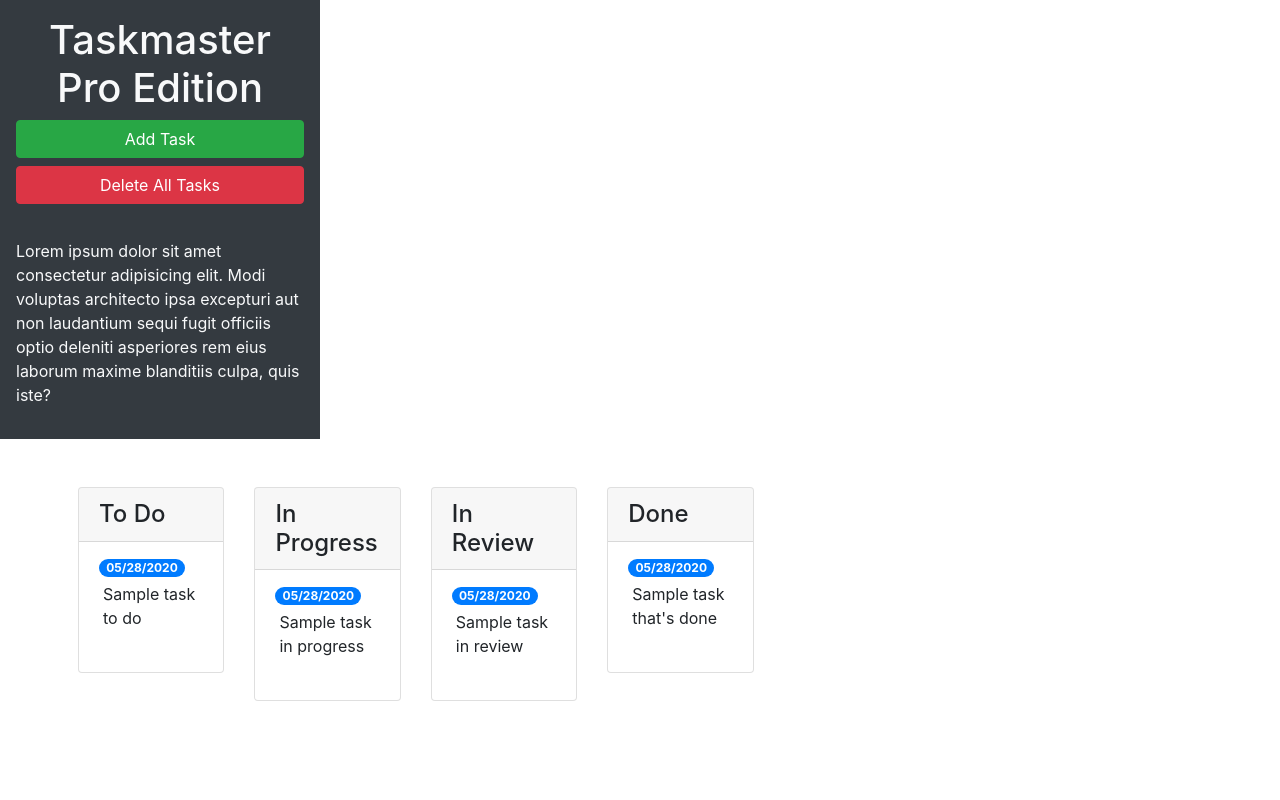
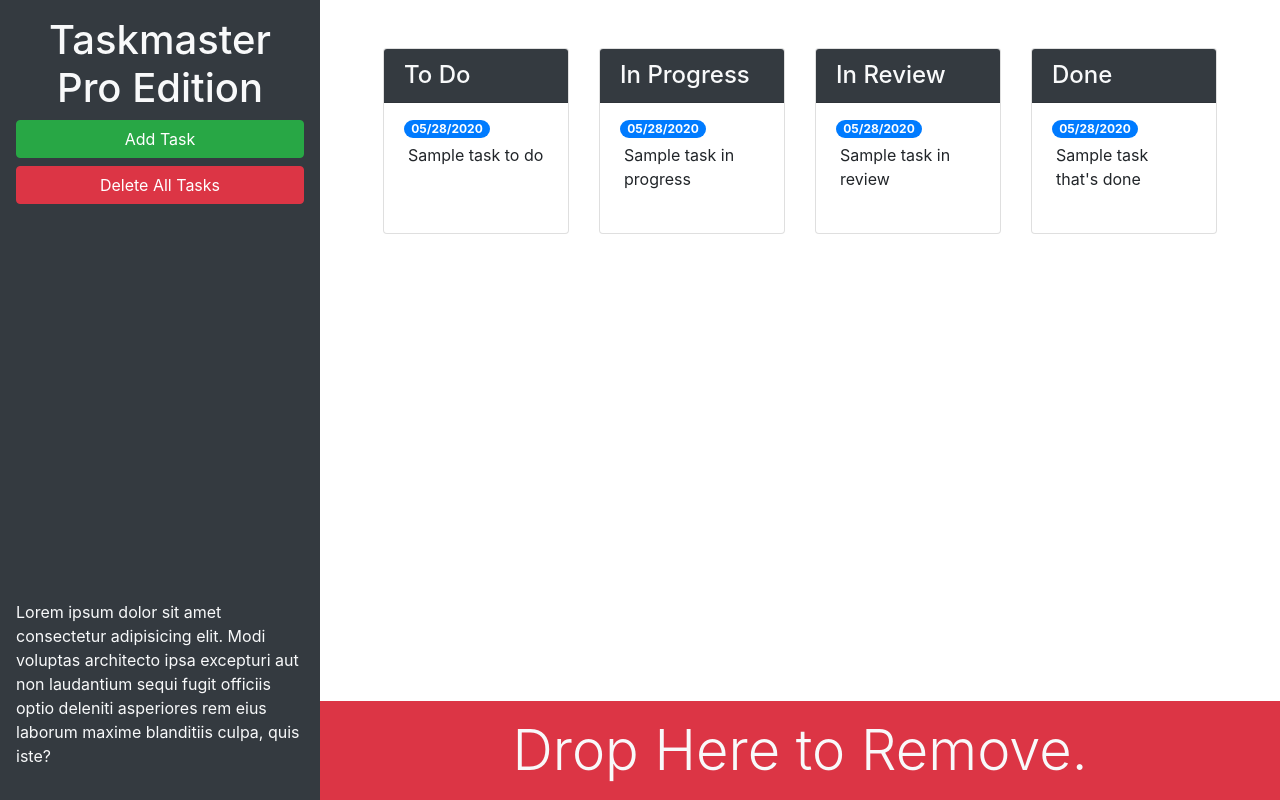
Before and after one commit to Jonathan-84/taskmaster-pro, a plain HTML site: page index.html in a window 1280 px wide. Drawn offline with nearby package versions, Linux system fonts and the light colour scheme.

Commit message:
complted the bootstrap modifications

```diff
--- a/index.html
+++ b/index.html
@@ -13,23 +13,22 @@
 <body>
 
   <div class="row min-vh-100 no-gutters">
-    <header class="col-12 col-lg-3 bg-dark text-light d-flex flex-column p-4 p-lg-3">
+    <header class="col-12 col-lg-3 bg-dark text-light sticky-top d-flex flex-column p-4 p-lg-3">
       <h1 class="text-center">Taskmaster Pro Edition</h1>
       <button id="create-task" class="btn btn-block btn-success" data-toggle="modal" data-target="#task-form-modal">Add
         Task</button>
       <button id="remove-tasks" class="btn btn-block btn-danger">Delete All Tasks</button>
-      <p class="mt-auto">Lorem ipsum dolor sit amet consectetur adipisicing elit. Modi voluptas architecto ipsa
+      <p class="mt-auto d-none d-lg-block">Lorem ipsum dolor sit amet consectetur adipisicing elit. Modi voluptas architecto ipsa
         excepturi aut non
         laudantium sequi fugit officiis optio deleniti asperiores rem eius laborum maxime blanditiis culpa, quis iste?
       </p>
     </header>
-    <div>
-    <main class="col-12 col-lg-9">
+    <main class="col-12 col-lg-9 d-flex flex-column">
       <div class="m-5 row justify-content-around">
 
         <div class="col-12 col-md-6 col-xl-3 mb-3">
         <div class="card">
-          <h4 class="card-header">To Do</h4>
+          <h4 class="card-header bg-dark text-light">To Do</h4>
         <ul id="list-toDo" class="list-group list-group-flush">
           <li class="list-group-item">
             <span class="badge badge-primary badge-pill">05/28/2020</span>
@@ -43,7 +42,7 @@
       <!-- in progress start-->
       <div class="col-12 col-md-6 col-xl-3 mb-3">
         <div class="card">
-        <h4 class="card-header">In Progress</h4>
+        <h4 class="card-header bg-dark text-light">In Progress</h4>
         <ul id="list-inProgress" class="list-group list-group-flush">
       <li class="list-group-item">
         <span class="badge badge-primary badge-pill">05/28/2020</span>
@@ -56,7 +55,7 @@
       <!-- in review start-->
       <div class="col-12 col-md-6 col-xl-3 mb-3">
         <div class="card">
-        <h4 class="card-header">In Review</h4>
+        <h4 class="card-header bg-dark text-light">In Review</h4>
         <ul id="list-inReview" class="list-group list-group-flush">
           <li class="list-group-item">
             <span class="badge badge-primary badge-pill">05/28/2020</span>
@@ -69,7 +68,7 @@
       <!--done start-->
       <div class="col-12 col-md-6 col-xl-3 mb-3">
         <div class="card">
-        <h4 class="card-header">Done</h4>
+        <h4 class="card-header bg-dark text-light">Done</h4>
         <ul id="list-done" class="list-group list-group-flush">
           <li class= "list-group-item">
             <span class="badge badge-primary badge-pill">05/28/2020</span>
@@ -78,7 +77,12 @@
         </ul>
       </div>
       </div>
+      </div>
       <!-- done end-->
+    <div id="trash" class="mt-auto">
+      <div class="w-100 bg-danger p-3 text-center text-light display-4">
+        Drop Here to Remove.
+      </div>
     </div>
     </main>
   </div>
```
